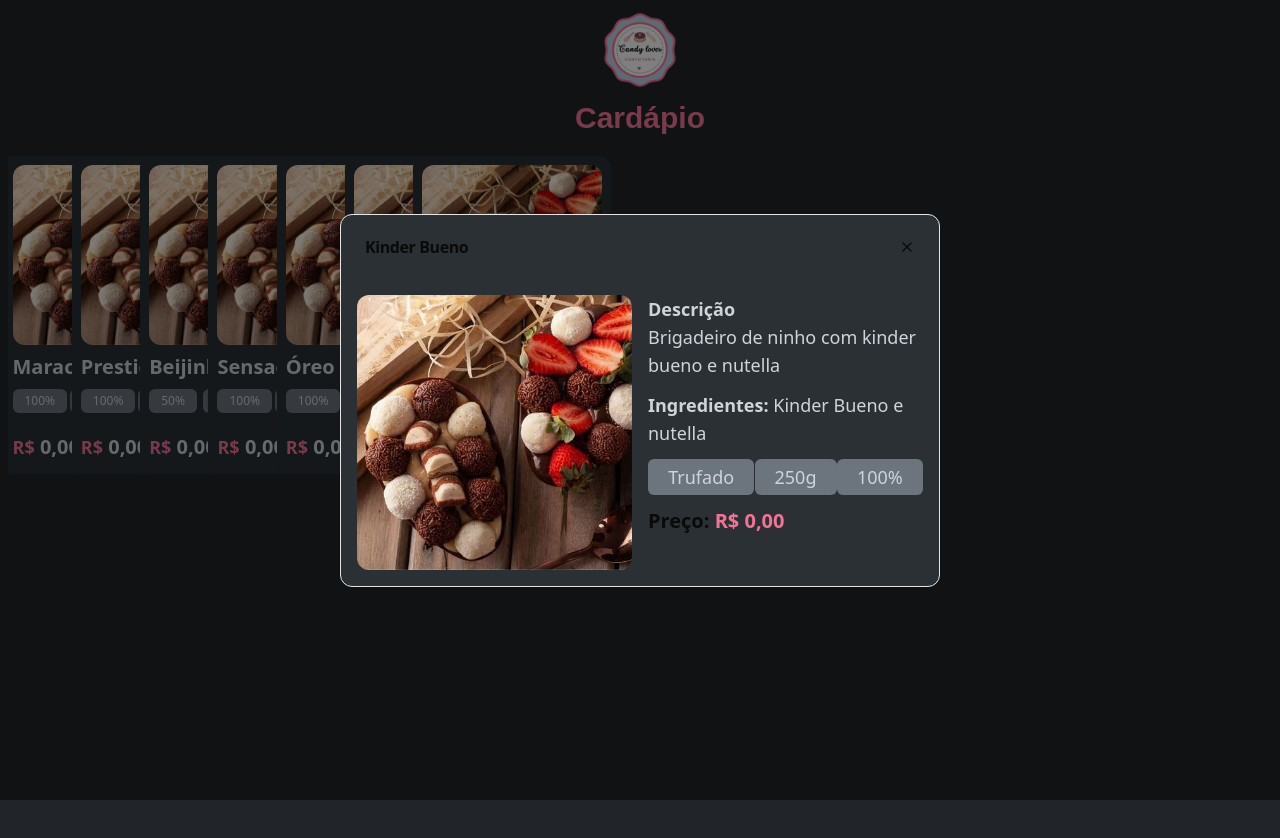
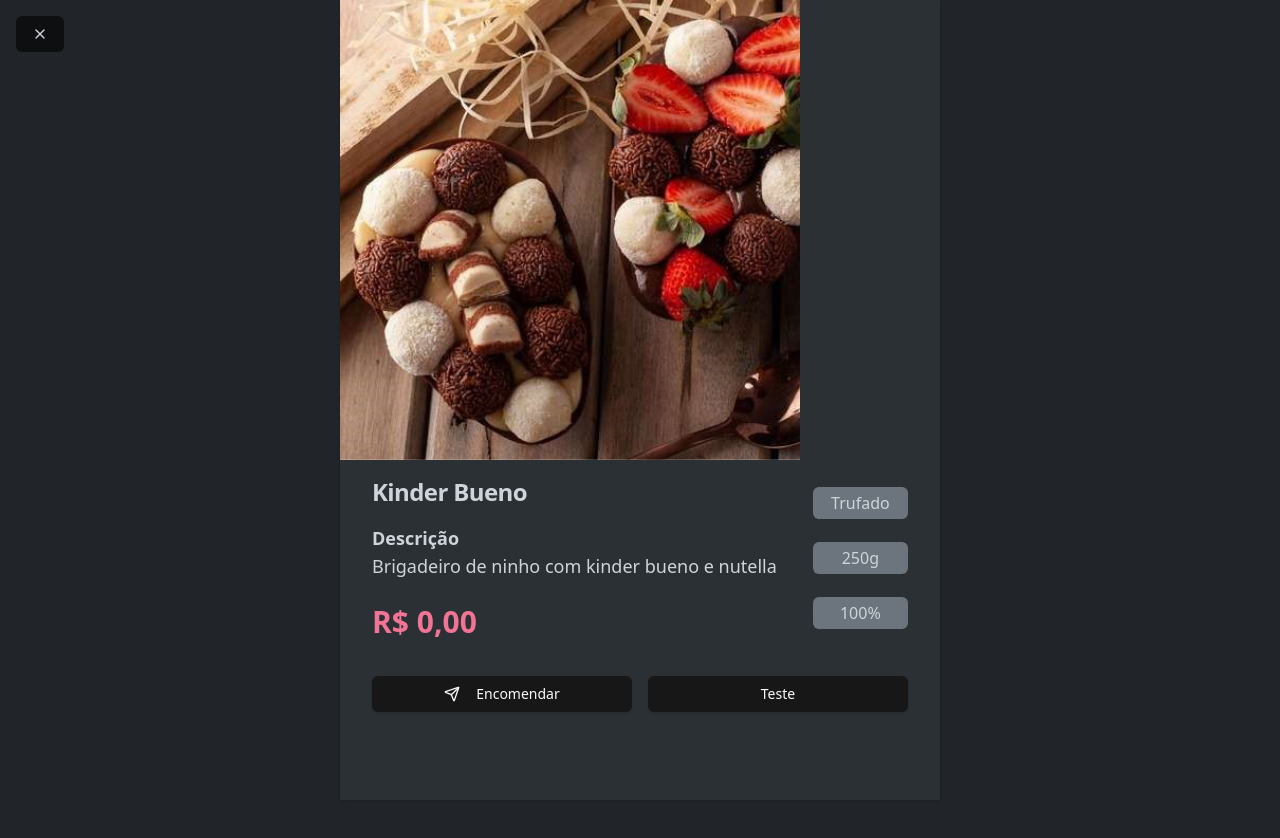
Before and after one commit to KaiqueDev1/candy, a Next.js app: page / in a window 1280 px wide. Both pictures are taken after a click on the button 578 px from the left and 447 px from the top of the page. Shown: the top 838 px of the page. Built offline with nearby package versions, Linux system fonts and the light colour scheme; a web font is replaced by a local one.

Commit message:
Style eggCardBox pre save, teste

```diff
--- a/app/components/eggsCardBox.tsx
+++ b/app/components/eggsCardBox.tsx
@@ -1,10 +1,11 @@
 // src/components/eggsCardBox.tsx
 import React from "react";
-import { Card, CardContent, CardHeader, CardTitle } from "@/components/ui/card";
+import { Card, CardContent, CardTitle } from "@/components/ui/card";
 import { Button } from "@/components/ui/button";
-import { X } from "lucide-react";
+import { Send, X } from "lucide-react";
 import Image from "next/image";
 import { StaticImageData } from "next/image";
+
 interface EggsCardBoxProps {
   egg: {
     id: string;
@@ -22,51 +23,64 @@
 
 const EggsCardBox: React.FC<EggsCardBoxProps> = ({ egg, onClose }) => {
   return (
-    <div className="fixed inset-0 z-50 flex items-center justify-center bg-black bg-opacity-50">
-      <Card className="w-[90%] bg-secundary md:w-[600px]">
-        <CardHeader className="relative">
-          <CardTitle>{egg.name}</CardTitle>
+    <div className="fixed inset-0 z-50 flex items-center justify-center bg-background">
+      <Card className="h-full w-full rounded-none border-none bg-secundary md:w-[600px]">
         <Button
           variant="ghost"
           onClick={onClose}
-            className="absolute right-2 top-2"
+          className="absolute left-4 top-4 z-50 bg-shadow"
         >
-            <X />
+          <X size={30} className="text-text" />
         </Button>
-        </CardHeader>
-        <CardContent className="flex flex-col gap-4 p-4 md:flex-row">
-          <div className="w-full md:w-1/2">
+        <CardContent className="flex flex-col gap-4 p-0">
           <Image
             src={egg.image_link}
             alt={egg.name}
-              width={350}
-              height={350}
-              className="mx-auto rounded-xl"
+            width={460}
+            height={300}
             draggable={false}
+            className="object-cover"
           />
+          <div className="mt-0 flex h-full w-full flex-col gap-9 px-4">
+            <div className="mt-0 flex w-full gap-9 px-4">
+              <div className="flex flex-col gap-4">
+                <CardTitle className="text-2xl font-bold text-text">
+                  {egg.name}
+                </CardTitle>
+                <div className="flex flex-col rounded-t-xl">
+                  <h3 className="font-inter text-lg font-bold text-text">
+                    Descrição
+                  </h3>
+                  <p className="font-inter text-lg text-text">
+                    {egg.description}
+                  </p>
                 </div>
-          <div className="flex w-full flex-col gap-3 md:w-1/2">
-            <div className="flex flex-col">
-              <h3 className="text-lg font-bold text-text">Descrição</h3>
-              <p className="text-lg text-text">{egg.description}</p>
+
+                <div className="flex items-center justify-start pt-2">
+                  <p className="text-3xl font-semibold text-text">
+                    <strong className="text-primary">R$ {egg.price}</strong>
+                  </p>
                 </div>
-            <p className="text-lg text-text">
-              <strong>Ingredientes:</strong> {egg.ingredients}
-            </p>
-            <div className="flex items-center justify-around">
-              <p className="text-lg text-text bg-third p-1 px-5 rounded-md">
+              </div>
+              <div className="flex flex-col items-center justify-around">
+                <p className="flex w-[95px] items-center justify-center rounded-md bg-third p-1 px-5 font-inter text-base text-text">
                   <strong></strong> {egg.type}
                 </p>
-              <p className="text-lg text-text bg-third p-1 px-5 rounded-md">
+                <p className="flex w-[95px] items-center justify-center rounded-md bg-third p-1 px-5 font-inter text-base text-text">
                   <strong></strong> {egg.grams}
                 </p>
-              <p className="text-lg text-text bg-third p-1 px-5 rounded-md">
+                <p className="flex w-[95px] items-center justify-center rounded-md bg-third p-1 px-5 font-inter text-base text-text">
                   <strong></strong> {egg.bark}
                 </p>
               </div>
-            <p className="text-xl font-semibold">
-              Preço: <strong className="text-primary">R$ {egg.price}</strong>
-            </p>
+            </div>
+            <section className="flex gap-4 px-4">
+              <Button className="w-full">
+                <Send size={20} className="mr-2" />
+                Encomendar
+              </Button>
+              <Button className="w-full">Teste</Button>
+            </section>
           </div>
         </CardContent>
       </Card>
--- a/src/data/eggsData.ts
+++ b/src/data/eggsData.ts
@@ -9,7 +9,7 @@
     bark: "100%",
     price: "0,00",
     grams: "250g",
-    ingredients: "Brigadeiro",
+    ingredients: "Brigadeiro, chocolate",
     type: "Trufado",
   },
   {
--- a/tailwind.config.ts
+++ b/tailwind.config.ts
@@ -16,7 +16,7 @@
         secundary: "#2b3035",
         third: "#6c757d",
         text: "#ced4da",
-        shadow: "rgba(0, 0, 0, 0.7)",
+        shadow: "rgba(0, 0, 0, 0.6)",
       },
       fontFamily: {
         inter: ["var(--font-roboto)"],
```
Lines whose indentation alone changed are shown as unchanged.
